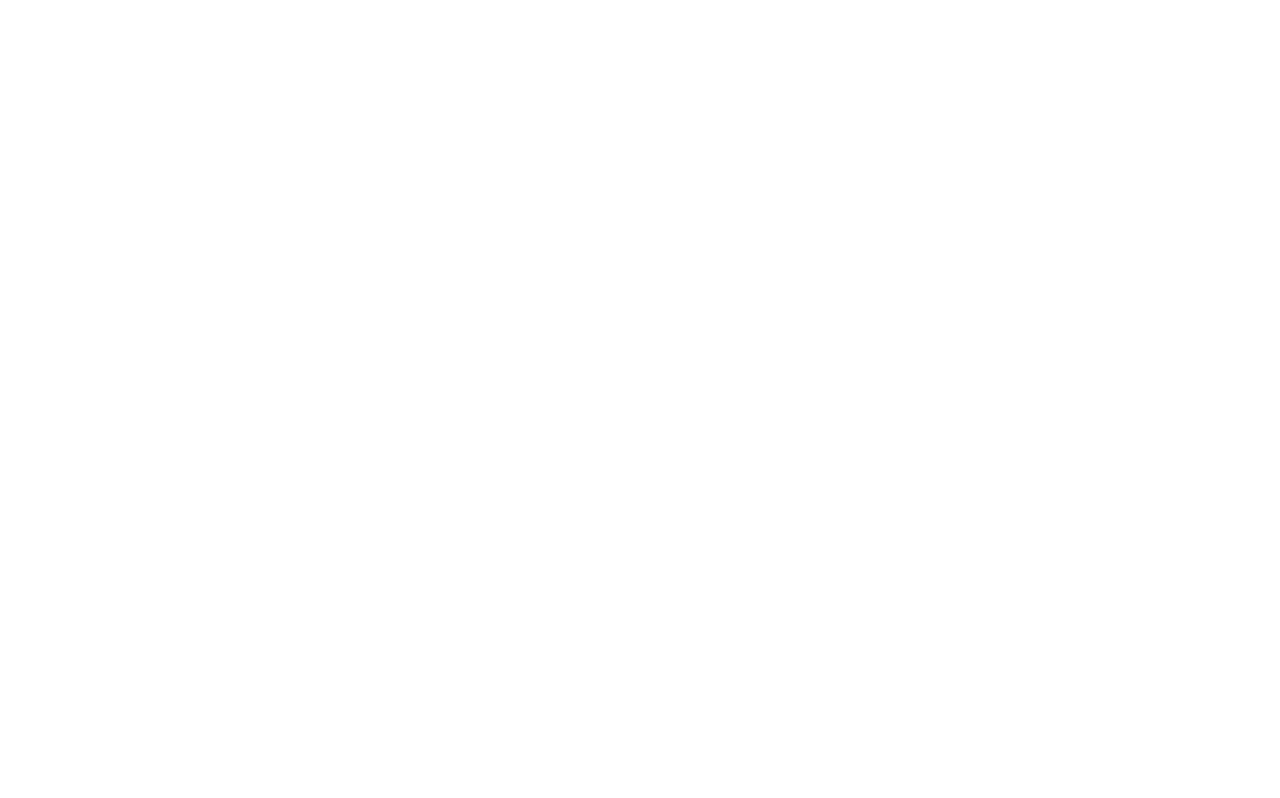
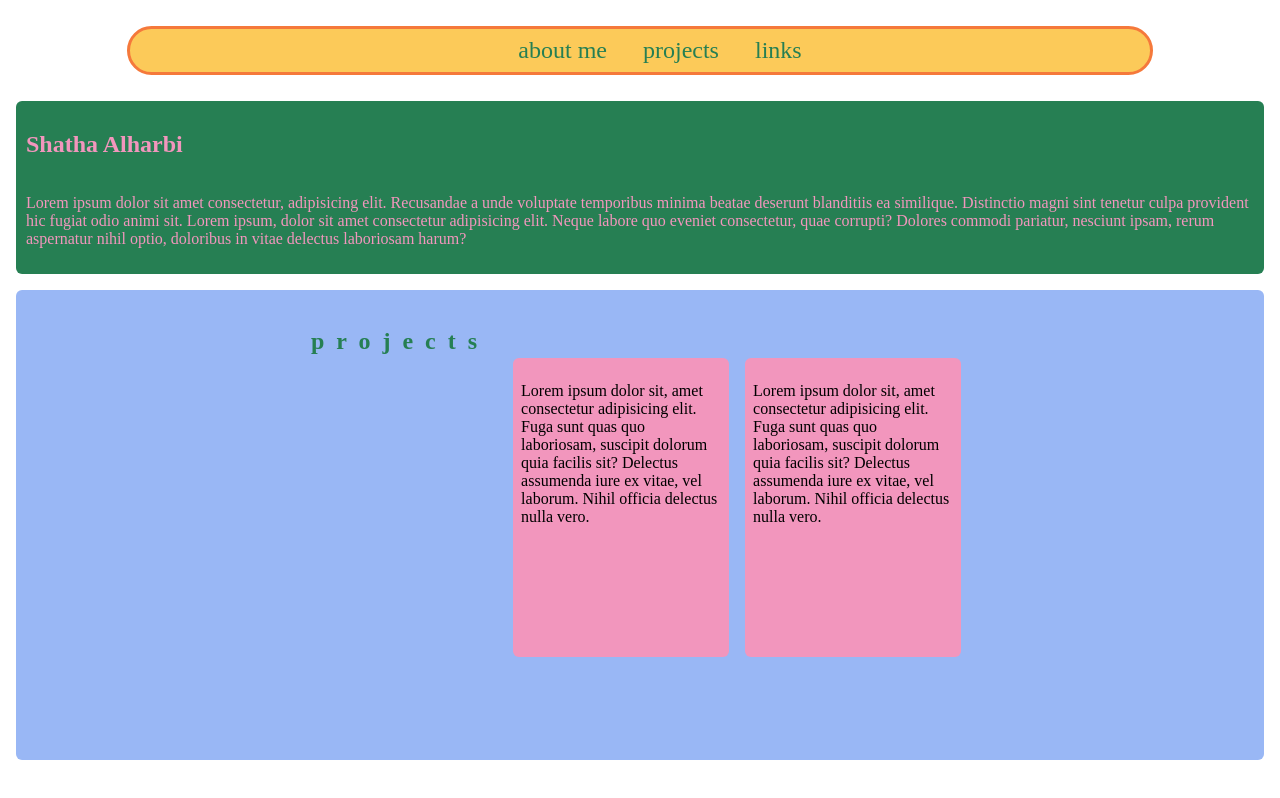
Before and after one commit to sha7cs/Portfolio, a plain HTML site: page index.html in a window 1280 px wide. Drawn offline with Linux system fonts and the light colour scheme.

Commit message:
mid-day update

```diff
--- a/index.html
+++ b/index.html
@@ -1,13 +1,60 @@
 <!DOCTYPE html>
 <html lang="en">
+
 <head>
     <meta charset="UTF-8">
     <meta name="viewport" content="width=device-width, initial-scale=1.0">
     <title>Portfolio</title>
+    <!-- <link rel="stylesheet" href="./styles/reset.css"> -->
+    <link rel="stylesheet" href="./styles/main.css">
     <script src="./scripts/app.js"></script>
-    <link rel="stylesheet" href="./styles/main.css">
 </head>
+
 <body>
+    <nav class="nav">
+        <ul>
+            <li href="">about me</li>
+            <li href="">projects</li>
+            <li href="">links</li>
+        </ul>
+    </nav>
 
+    <div class="about-me">
+        <h2 class="my-name">Shatha Alharbi</h2>
+        <p>Lorem ipsum dolor sit amet consectetur, adipisicing elit. Recusandae a unde voluptate temporibus minima
+            beatae deserunt blanditiis ea similique. Distinctio magni sint tenetur culpa provident hic fugiat odio animi
+            sit. Lorem ipsum, dolor sit amet consectetur adipisicing elit. Neque labore quo eveniet consectetur, quae
+            corrupti? Dolores commodi pariatur, nesciunt ipsam, rerum aspernatur nihil optio, doloribus in vitae
+            delectus laboriosam harum?</p>
+    </div>
+
+    <div class="project-section"> <!--this will be like a card that has a project info -->
+        <div id="title">
+            <h2>projects</h2>
+        </div>
+
+        <div class="projects">
+
+            <div class="project"> <!--  project 1 -->
+                <p>Lorem ipsum dolor sit, amet consectetur adipisicing elit. Fuga sunt quas quo laboriosam, suscipit
+                    dolorum quia facilis sit? Delectus assumenda iure ex vitae, vel laborum. Nihil officia delectus
+                    nulla vero.</p>
+            </div>
+
+
+             <div class="project">  <!--  project 2 -->
+                <p>Lorem ipsum dolor sit, amet consectetur adipisicing elit. Fuga sunt quas quo laboriosam, suscipit
+                    dolorum quia facilis sit? Delectus assumenda iure ex vitae, vel laborum. Nihil officia delectus
+                    nulla vero.</p>
+            </div>
+
+
+        </div>
+
+
+
+
+    </div>
 </body>
+
 </html>
--- a/styles/main.css
+++ b/styles/main.css
@@ -0,0 +1,82 @@
+body {
+    background-color: white;
+    display: flex;
+    justify-content: center;
+    flex-direction: column;
+}
+
+.nav {
+    display: flex;
+    justify-content: center;
+    margin: 10px 20px;
+}
+
+.nav ul {
+    display: flex;
+    border: 3px solid #F5793B;
+    background-color: #FCCA59;
+    width: 80%;
+    max-width: 80%;
+    justify-content: center;
+    flex-wrap: wrap;
+    flex-direction: row;
+    border-radius: 60px;
+    margin: 8px;
+    list-style-type: none;
+}
+
+.nav ul li {
+    padding: 8px;
+    margin: 0 10px;
+    color: #267F53;
+    font-size: 24px;
+}
+
+div {
+    display: flex;
+    flex-wrap: wrap;
+    border-radius: 6px;
+    margin: 8px;
+}
+
+.about-me {
+    padding: 10px;
+    color: #F296BD;
+    background-color: #267F53;
+}
+
+.project-section {
+    /* i want to make this widder that the one above it but will see later */
+    padding: 10px;
+    background-color: #99B7F5;
+    justify-content: center;
+    height: 450px;
+    max-height: 100%;
+    display: flex;
+    flex-wrap: wrap;
+    flex-direction: row;
+}
+
+#title{
+    display: flex;
+    color: #267F53;
+    letter-spacing: 1.5ch;
+    height: 20%;
+}
+
+.projects{
+    display: flex;
+    flex-wrap: wrap;
+    height: 70%;
+    align-items: flex-end;
+}
+.project-section .projects .project {
+    background-color: #F296BD;
+    box-shadow: #267F53;
+    height: 90%;
+    max-height: 100%;
+    width: 200px;
+    max-width: 100%;
+    padding: 8px;
+    margin-top: 50px;
+}
--- /dev/null
+++ b/styles/reset.css
@@ -0,0 +1,48 @@
+/* http://meyerweb.com/eric/tools/css/reset/
+   v2.0 | 20110126
+   License: none (public domain)
+*/
+
+html, body, div, span, applet, object, iframe,
+h1, h2, h3, h4, h5, h6, p, blockquote, pre,
+a, abbr, acronym, address, big, cite, code,
+del, dfn, em, img, ins, kbd, q, s, samp,
+small, strike, strong, sub, sup, tt, var,
+b, u, i, center,
+dl, dt, dd, ol, ul, li,
+fieldset, form, label, legend,
+table, caption, tbody, tfoot, thead, tr, th, td,
+article, aside, canvas, details, embed,
+figure, figcaption, footer, header, hgroup,
+menu, nav, output, ruby, section, summary,
+time, mark, audio, video {
+	margin: 0;
+	padding: 0;
+	border: 0;
+	font-size: 100%;
+	font: inherit;
+	vertical-align: baseline;
+}
+/* HTML5 display-role reset for older browsers */
+article, aside, details, figcaption, figure,
+footer, header, hgroup, menu, nav, section {
+	display: block;
+}
+body {
+	line-height: 1;
+}
+ol, ul {
+	list-style: none;
+}
+blockquote, q {
+	quotes: none;
+}
+blockquote:before, blockquote:after,
+q:before, q:after {
+	content: '';
+	content: none;
+}
+table {
+	border-collapse: collapse;
+	border-spacing: 0;
+}
```
